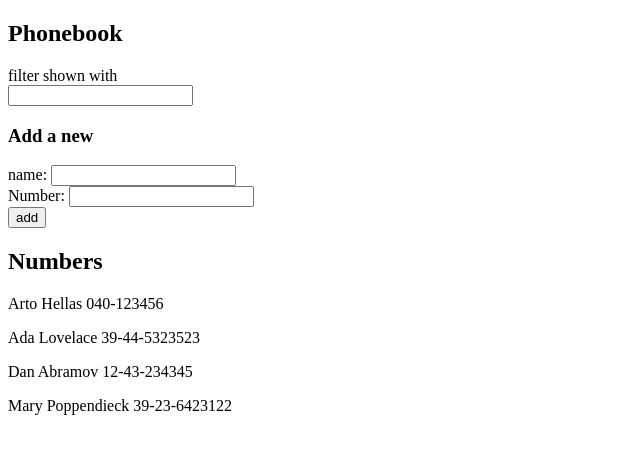
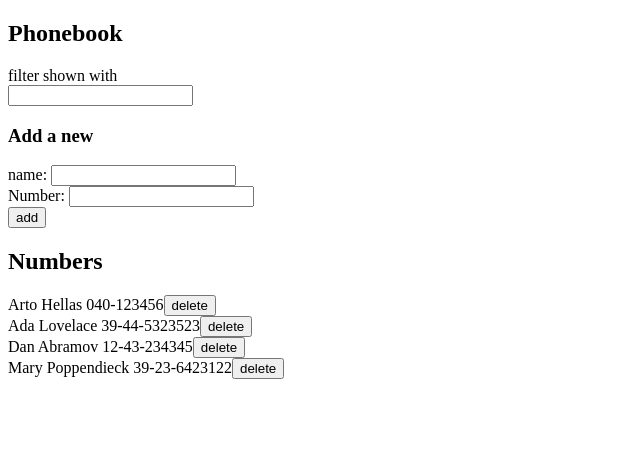
Before and after one commit to limi96/fullstackopen, a React (Create React App) app in the folder osa2/puhelinluettelo/: page / in a window 1280 px wide. Shown: the top 454 px of the page, without its empty margins (0-640 px from the left). Built offline with nearby package versions, Linux system fonts and the light colour scheme; data requests are answered from the project's data file.

Commit message:
Teht 2.15-2.17

```diff
--- a/osa2/puhelinluettelo/db.json
+++ b/osa2/puhelinluettelo/db.json
@@ -1,5 +1,5 @@
 {
-    "persons":[
+  "persons": [
     {
       "name": "Arto Hellas",
       "number": "040-123456",
--- a/osa2/puhelinluettelo/src/App.js
+++ b/osa2/puhelinluettelo/src/App.js
@@ -1,11 +1,10 @@
 import React, {useState, useEffect} from 'react'
-import axios from 'axios'
 
 import Persons from './components/Persons'
 import PersonForm from './components/PersonForm'
 import Filter from './components/Filter'
 
-
+import personService from './services/PersonService'
 
 const App = () => {
 
@@ -14,16 +13,15 @@ const App = () => {
   const [newNumber, setNewNumber] = useState('')
   const [newFilter, setNewFilter] = useState('')
 
-  const namesToShow = persons
-
   useEffect(() => {
-    axios
-      .get('http://localhost:3001/persons')
-      .then(response => {
-        setPersons(response.data)
-      })
+    personService
+    .getAll()
+    .then(initialResults => {
+      setPersons(initialResults)
+    })
   }, [])
 
+  const namesToShow = persons
 
   const filteredList =
         (newFilter === null) ? namesToShow :
@@ -41,9 +39,25 @@ const App = () => {
           number: newNumber,
           id: persons.length +1
         }
+        personService.create(entryObject)
         setPersons(persons.concat(entryObject))
         setNewName('')
       }
+  }
+
+  const removeEntry = (id, name) => {
+
+    var confirmDelete = false
+    confirmDelete = window.confirm(`Confirm deletion of ${name}?`)
+
+    if (confirmDelete) {
+      personService.deletePerson(id)
+        .then(() => {
+        const tempPersons = persons.filter(person => person.id !== id)
+        setPersons(tempPersons)
+        })
+    }
+
   }
 
   const handleNumberChange =(event) => {setNewNumber(event.target.value)}
@@ -61,7 +75,7 @@ const App = () => {
         newNumber = {newNumber} handleNumberChange = {handleNumberChange}/>
 
       <h2>Numbers</h2>
-      <Persons list = {filteredList} />
+      <Persons list = {filteredList} removeEntry = {removeEntry} />
 
     </div>
   )
--- a/osa2/puhelinluettelo/src/components/Persons.js
+++ b/osa2/puhelinluettelo/src/components/Persons.js
@@ -1,9 +1,26 @@
-const Persons = ({list}) => {
+const Persons = ({list, removeEntry}) => {
     return (
-      <div>
-        {list.map(entry => <p key={entry.name}> {entry.name} {entry.number} </p> )}
-      </div>
+      list.map(entry => {
+          return (
+            <div key={entry.name}>
+               {entry.name} {entry.number}
+          <button onClick = {() => removeEntry(entry.id, entry.name)}> delete </button>
+            </div>
+          )
+          // <Person entry = {entry} removeEntry = {removeEntry} />
+        }
+      )
     )
   }
 
+// const Person = (entry, removeEntry) => {
+//   return (
+//     <div key={entry.name}>
+//       {entry.name} {entry.number}
+//       <button> delete </button>
+//       {/* <button onClick = {removeEntry(entry.id, entry.name)}> delete </button> */}
+//     </div>
+//   )
+// }
+
 export default Persons
--- /dev/null
+++ b/osa2/puhelinluettelo/src/services/PersonService.js
@@ -0,0 +1,19 @@
+import axios from 'axios'
+
+const baseURL = 'http://localhost:3001/persons'
+
+const getAll = () => {
+    const request = axios.get(baseURL)
+    return request.then(response => response.data)
+}
+
+const create = newObject => {
+    return axios.post(baseURL, newObject)
+}
+
+const deletePerson = personId => {
+    const deleteURL = baseURL.concat("/" + personId)
+    return axios.delete(deleteURL)
+}
+
+export default {getAll, create, deletePerson}
```
Lines whose indentation alone changed are shown as unchanged.
